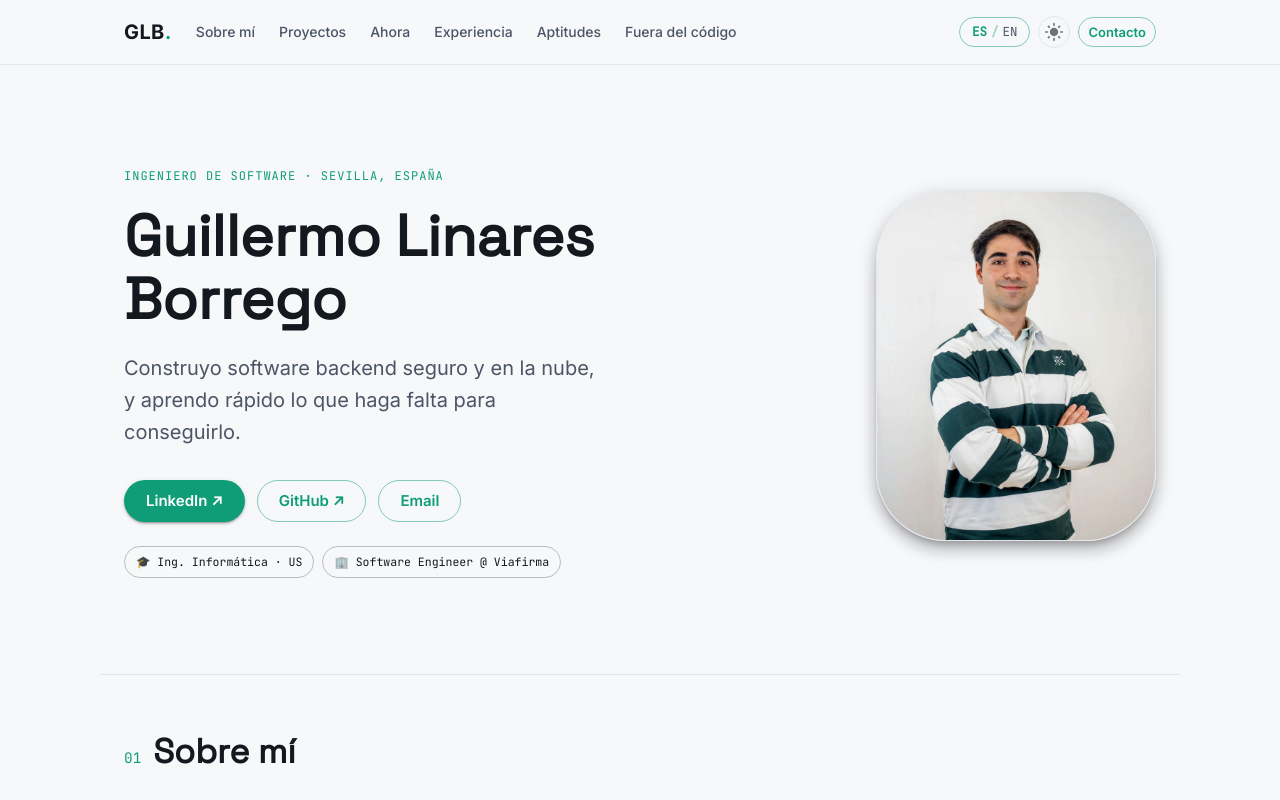
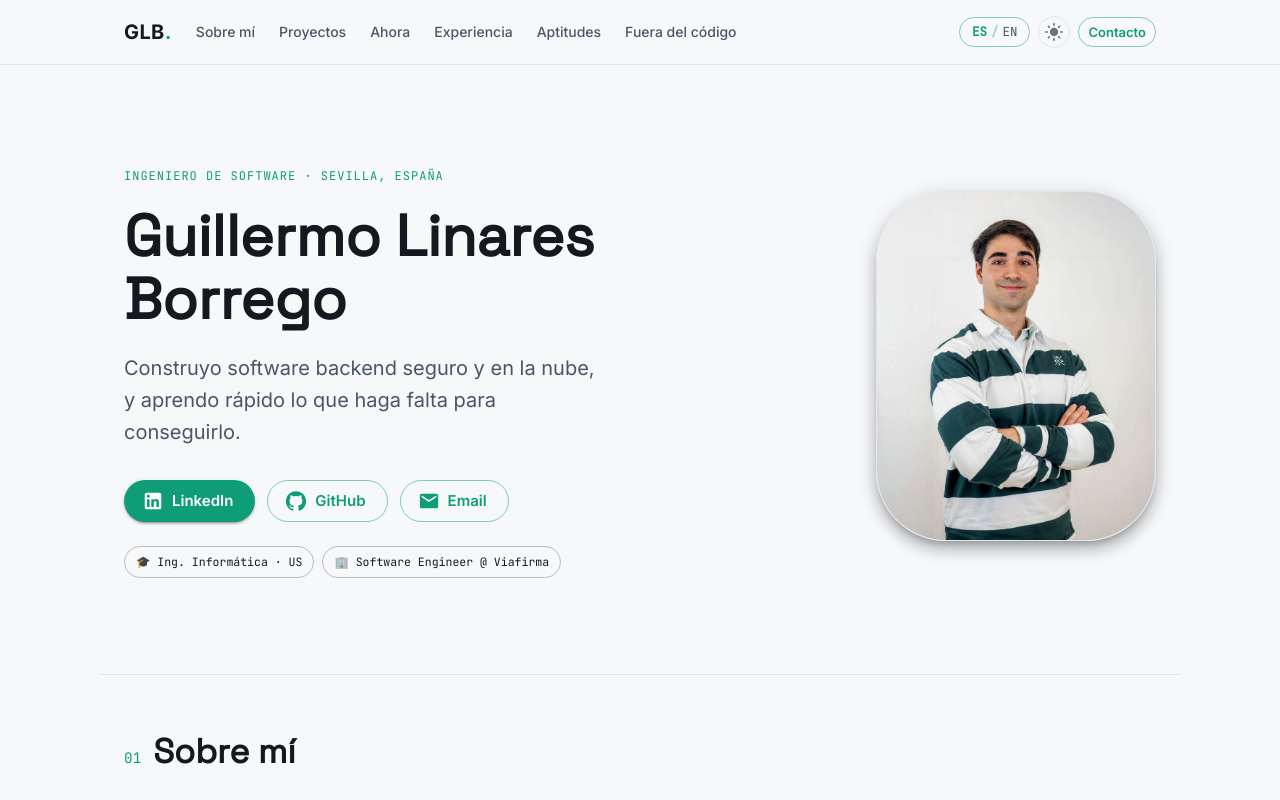
Before and after one commit to Glinbor10/portfolio, a React (Vite) app: page / in a window 1280 px wide. Shown: the top 800 px of the page. Built offline with nearby package versions, Linux system fonts and the light colour scheme.

Commit message:
feat: add LinkedIn, GitHub and email icons to contact buttons

```diff
--- a/src/components/ContactSection.tsx
+++ b/src/components/ContactSection.tsx
@@ -1,4 +1,7 @@
 import { Box, Button, Stack, Typography } from "@mui/material";
+import GitHubIcon from "@mui/icons-material/GitHub";
+import LinkedInIcon from "@mui/icons-material/LinkedIn";
+import EmailIcon from "@mui/icons-material/Email";
 import type { Lang } from "../content";
 import { contact, links } from "../content";
 import { t } from "../i18n";
@@ -10,13 +13,13 @@ export default function ContactSection({ lang }: { lang: Lang }) {
       <Box sx={{ textAlign: "center", pb: 4 }}>
         <Typography sx={{ color: "text.secondary", mb: 3, maxWidth: "50ch", mx: "auto" }}>{t(contact.lead, lang)}</Typography>
         <Stack direction="row" spacing={2} useFlexGap sx={{ justifyContent: "center", flexWrap: "wrap" }}>
-          <Button href={links.linkedin} target="_blank" rel="noopener" variant="contained" size="large">
-            LinkedIn ↗
+          <Button href={links.linkedin} target="_blank" rel="noopener" variant="contained" size="large" startIcon={<LinkedInIcon />}>
+            LinkedIn
           </Button>
-          <Button href={links.github} target="_blank" rel="noopener" variant="outlined" size="large">
-            GitHub ↗
+          <Button href={links.github} target="_blank" rel="noopener" variant="outlined" size="large" startIcon={<GitHubIcon />}>
+            GitHub
           </Button>
-          <Button href={links.email} variant="outlined" size="large">
+          <Button href={links.email} variant="outlined" size="large" startIcon={<EmailIcon />}>
             {links.emailDisplay}
           </Button>
         </Stack>
--- a/src/components/Hero.tsx
+++ b/src/components/Hero.tsx
@@ -1,4 +1,7 @@
 import { Box, Button, Chip, Stack, Typography } from "@mui/material";
+import GitHubIcon from "@mui/icons-material/GitHub";
+import LinkedInIcon from "@mui/icons-material/LinkedIn";
+import EmailIcon from "@mui/icons-material/Email";
 import { motion } from "framer-motion";
 import type { Lang } from "../content";
 import { hero, links } from "../content";
@@ -23,13 +26,13 @@ export default function Hero({ lang }: { lang: Lang }) {
           </Typography>
 
           <Stack direction="row" spacing={1.5} useFlexGap sx={{ mt: 4, mb: 3, flexWrap: "wrap" }}>
-            <Button href={links.linkedin} target="_blank" rel="noopener" variant="contained" size="large">
-              LinkedIn ↗
+            <Button href={links.linkedin} target="_blank" rel="noopener" variant="contained" size="large" startIcon={<LinkedInIcon />}>
+              LinkedIn
             </Button>
-            <Button href={links.github} target="_blank" rel="noopener" variant="outlined" size="large">
-              GitHub ↗
+            <Button href={links.github} target="_blank" rel="noopener" variant="outlined" size="large" startIcon={<GitHubIcon />}>
+              GitHub
             </Button>
-            <Button href={links.email} variant="outlined" size="large">
+            <Button href={links.email} variant="outlined" size="large" startIcon={<EmailIcon />}>
               Email
             </Button>
           </Stack>
```
